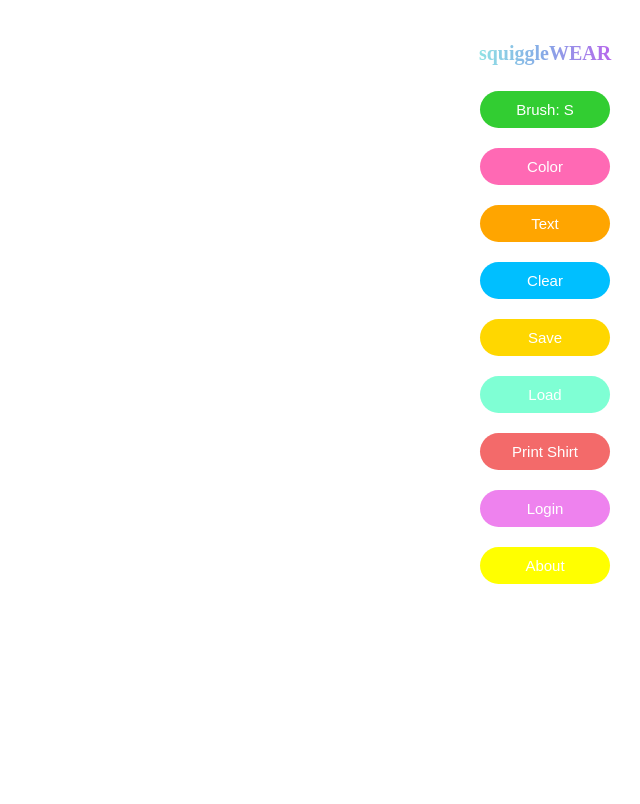
After one commit to amirkukei/OSOM_WEB_squiggle, a Django app: template squiggle/templates/static/html/about.html in a window 1280 px wide. The commit adds this page. Shown: the whole page, without its empty margins (640-1280 px from the left). Run offline with Django 4.2, Linux system fonts and the light colour scheme; the template is opened without the code that fills it, so the values that code supplies are empty.

Commit message:
toolbar on right side. added alert (improvable)

```diff
--- a/squiggle/templates/static/css/index.css
+++ b/squiggle/templates/static/css/index.css
@@ -20,6 +20,7 @@ h1 {
 .toolbar{
     	float: right;
 }
+
 #toolbar {
     display: flex;
     flex-direction: column;
@@ -27,6 +28,7 @@ h1 {
     width: 150px;
     background-color: transparent;
     position: absolute;
+      right: 0;
     margin-top: 5px;
     margin-bottom: 6px;
 }
@@ -81,18 +83,20 @@ h1 {
     background-color: deepskyblue;
              }
 #save {
-    background-color: yellow;
+    background-color: gold;
              }
 #load {
     background-color: aquamarine;
              }
 #print {
-    background-color: red;
+    background-color: #f36a6a;
              }
 #login {
     background-color: violet;
 }
-
+#about {
+    background-color: yellow;
+}
 .container {
     height: 100%;
     display: flex;
--- /dev/null
+++ b/squiggle/templates/static/html/about.html
@@ -0,0 +1,38 @@
+      {% load static %}
+<!DOCTYPE html>
+<html lang="en">
+<head>
+    <meta charset="UTF-8">
+    <meta http-equiv="X-UA-Compatible" content="IE=edge">
+        <title>squiggleWEAR!</title>
+    <meta name="viewport" content="width=device-width, initial-scale=1.0">
+    <link rel="stylesheet" href="/squiggle/templates/static/css/index.css">
+</head>
+
+<body>
+        <section class="container">
+        <div class="toolbar" id="toolbar">
+            <h1 id="branding">squiggleWEAR</h1>
+            <button id="brush">Brush: S</button>
+            <label for="colorPicker"></label><input id="colorPicker" type="color" style="display: none;">
+            <button id="color">Color</button>
+            <button id="text">Text</button>
+            <button id="clear">Clear</button>
+            <button id="save">Save</button>
+            <button id="load">Load</button>
+            <button id="print">Print Shirt</button>
+            <button id="login">Login</button>
+            <button id="about" onclick="showAlert()">About</button>
+        </div>
+            <div>
+            <canvas id="drawing-board"></canvas>
+            </div>
+        </section>
+
+    <footer>
+    <!-- Add footer content if needed -->
+    </footer>
+
+<script type="text/javascript" src="{%static 'js/index.js' %}"></script>
+</body>
+</html>
--- a/squiggle/templates/static/js/index.js
+++ b/squiggle/templates/static/js/index.js
@@ -132,3 +132,15 @@ canvas.addEventListener('mouseup', e => {
 });
 
 canvas.addEventListener('mousemove', draw);
+function showAlert(){
+    var myText = "squiggleWEAR &copy;OSOM 2023\n squiggle you happy\n wear your art\n brought to you with love by\n amir iakupov\n elena corbeanu \n janella gatmaitan\n";
+    alert (myText);
+}
+function toggleBrushSize(){
+    currentBrushSizeIndex = (currentBrushSizeIndex + 1) % brushSizes.length;
+    let brushSizesStr =["S","M","L"];
+    let newBrushSize = brushSizesStr[currentBrushSizeIndex];
+    let button = document.getElementById("brush");
+      button.textContent = "Brush: " + newBrushSize;
+      lineWidth =brushSizes[currentBrushSizeIndex];
+}
```
Also changed, not shown: squiggle/templates/static/index.html (+7 -5 lines).
